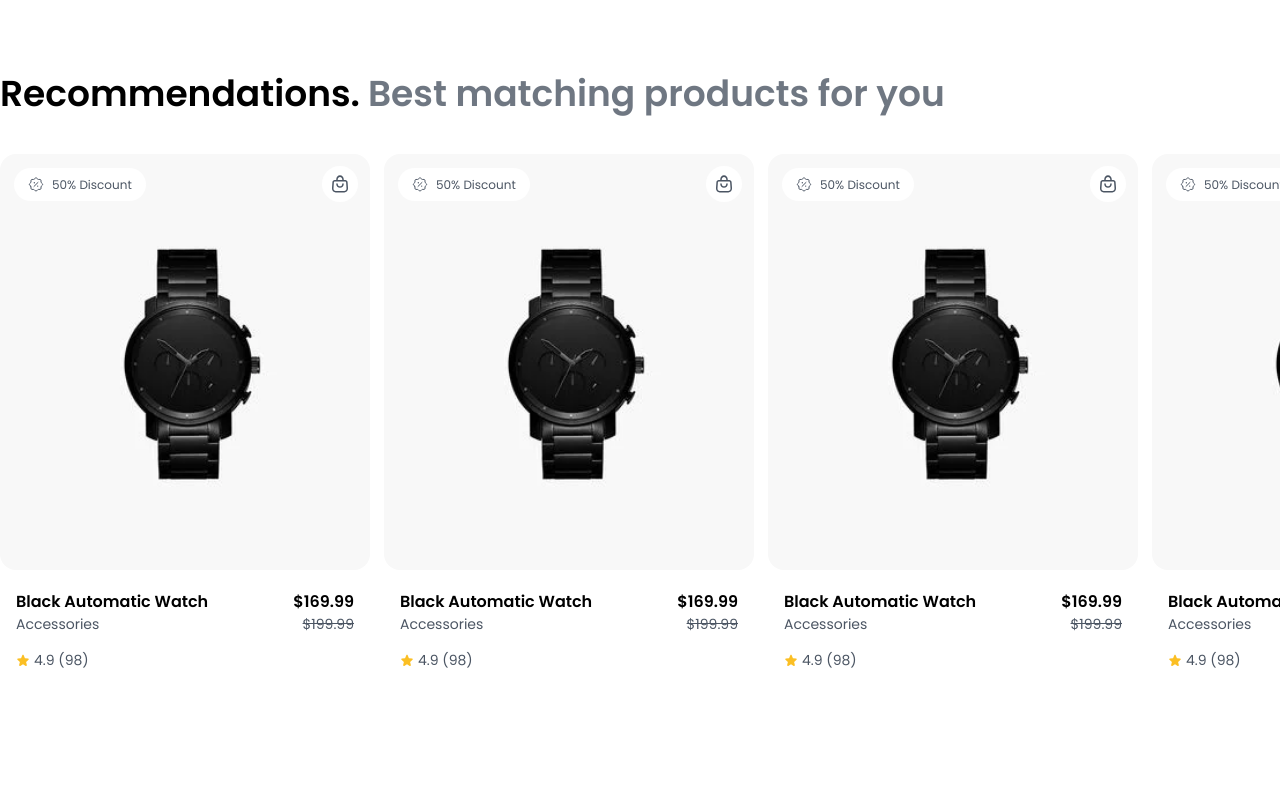
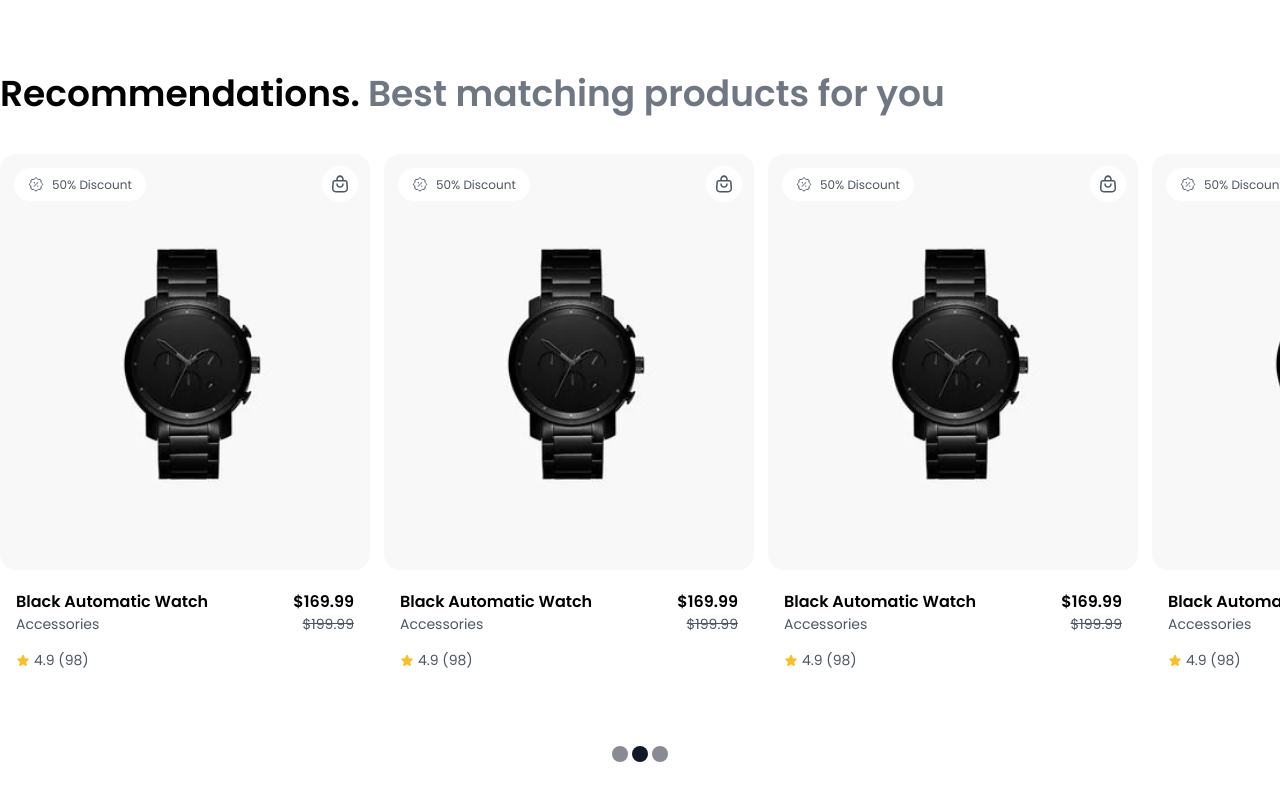
Before and after one commit to NurAlam123/kroniq, a React (Vite) app: page / in a window 1280 px wide. Shown: the part 1307-2107 px from the top of the page. Built offline with nearby package versions, Linux system fonts and the light colour scheme.

Commit message:
fix(home/ProductCarousel): fix the carousel, hide scrollbar
feat(home/ProductCarousel): add carousel button

```diff
--- a/src/components/common/SliderButton.tsx
+++ b/src/components/common/SliderButton.tsx
@@ -1,7 +1,13 @@
-const SliderButton = ({ active = false }: { active?: boolean }) => {
+import type { ButtonHTMLAttributes } from "react";
+
+const SliderButton = ({
+  active = false,
+  ...props
+}: { active?: boolean } & ButtonHTMLAttributes<HTMLButtonElement>) => {
   return (
     <button
-      className={`size-2 rounded-full ${active ? "bg-[#111827]" : "bg-[#111827]/50"}`}
+      className={`size-4 rounded-full ${active ? "bg-[#111827]" : "bg-[#111827]/50"}`}
+      {...props}
     ></button>
   );
 };
--- a/src/components/product/ProductCarousel.tsx
+++ b/src/components/product/ProductCarousel.tsx
@@ -1,16 +1,55 @@
+import { useRef, useState } from "react";
 import ProductCard from "./ProductCard";
+import SliderButton from "../common/SliderButton";
 
 const ProductCarousel = () => {
+  const [current, setCurrent] = useState(1);
+  const containerRef = useRef<HTMLDivElement>(null);
+  const countRef = useRef<number>(null);
+
+  const getContainerData = () => {
+    const cards = 4;
+    const gap = 14 * cards;
+    if (!containerRef.current)
+      return { cards, gap, container: null, cardWidth: 0 };
+
+    const container = containerRef.current;
+    const cardWidth =
+      parseInt(container.style.getPropertyValue("--card-width")) * cards || 0;
+
+    return { container, gap, cardWidth, cards };
+  };
+
+  const buttonHandler = (i: number) => {
+    setCurrent(i);
+
+    const { cardWidth, gap, container } = getContainerData();
+    if (container) container.scroll({ left: (cardWidth + gap) * i });
+  };
+
+  const scrollHandler = (e: React.UIEvent<HTMLDivElement>) => {
+    const div = e.target as HTMLDivElement;
+    const scrollLeft = div.scrollLeft;
+
+    const { cardWidth, gap } = getContainerData();
+    const index = Math.round(scrollLeft / (cardWidth + gap));
+    console.log(index);
+    if (countRef.current !== index) setCurrent(index);
+    countRef.current = index;
+  };
+
   return (
     <div>
       <div
-        className="h-(--container-height) grid grid-flow-col auto-rows-(--card-width) gap-3.5 overflow-x-auto"
+        ref={containerRef}
+        className="h-(--container-height) grid grid-flow-col auto-rows-(--card-width) gap-3.5 overflow-x-auto scroll-smooth scrollbar-none"
         style={
           {
             "--card-width": "370px",
             "--container-height": "560px",
           } as React.CSSProperties
         }
+        onScrollEnd={scrollHandler}
       >
         <ProductCard />
         <ProductCard />
@@ -25,6 +64,17 @@ const ProductCarousel = () => {
         <ProductCard />
         <ProductCard />
       </div>
+
+      {/* carousel action button */}
+      <div className="flex gap-1 justify-center items-center mt-8">
+        {[0, 1, 2].map((i) => (
+          <SliderButton
+            key={i}
+            active={current === i}
+            onClick={() => buttonHandler(i)}
+          />
+        ))}
+      </div>
     </div>
   );
 };
--- a/src/index.css
+++ b/src/index.css
@@ -14,3 +14,10 @@
     margin-inline: auto;
   }
 }
+
+@utility scrollbar-none {
+  scrollbar-width: none;
+  &::-webkit-scrollbar {
+    display: none;
+  }
+}
```
